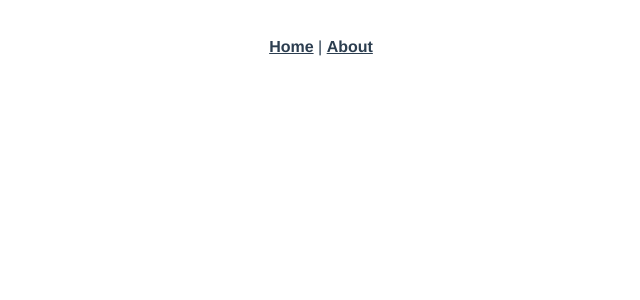
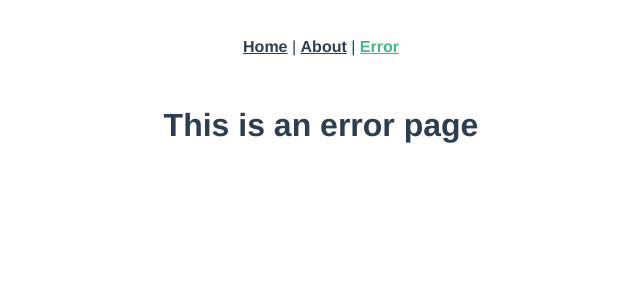
Before and after one commit to dragon20002/member-manager, a Vue app: page /#/error in a window 1280 px wide. Shown: the top 300 px of the page, without its empty margins (319-959 px from the left). Built offline with nearby package versions, Linux system fonts and the light colour scheme.

Commit message:
[HOWTO] Add new view

```diff
--- a/src/App.vue
+++ b/src/App.vue
@@ -2,7 +2,8 @@
   <div id="app">
     <div id="nav">
       <router-link to="/">Home</router-link> |
-      <router-link to="/about">About</router-link>
+      <router-link to="/about">About</router-link> |
+      <router-link to="/error">Error</router-link>
     </div>
     <router-view/>
   </div>
--- a/src/router/index.js
+++ b/src/router/index.js
@@ -18,6 +18,11 @@ const routes = [
     // which is lazy-loaded when the route is visited.
     component: () => import(/* webpackChunkName: "about" */ '../views/About.vue'),
   },
+  {
+    path: '/error',
+    name: 'Error',
+    component: () => import(/* webpackChunkName: "error" */ '../views/Error.vue'),
+  },
 ];
 
 const router = new VueRouter({
--- /dev/null
+++ b/src/views/Error.vue
@@ -0,0 +1,5 @@
+<template>
+  <div class="error">
+    <h1>This is an error page</h1>
+  </div>
+</template>
```
Also changed, not shown: 1 other file (tests, documents, lock files or other folders).
